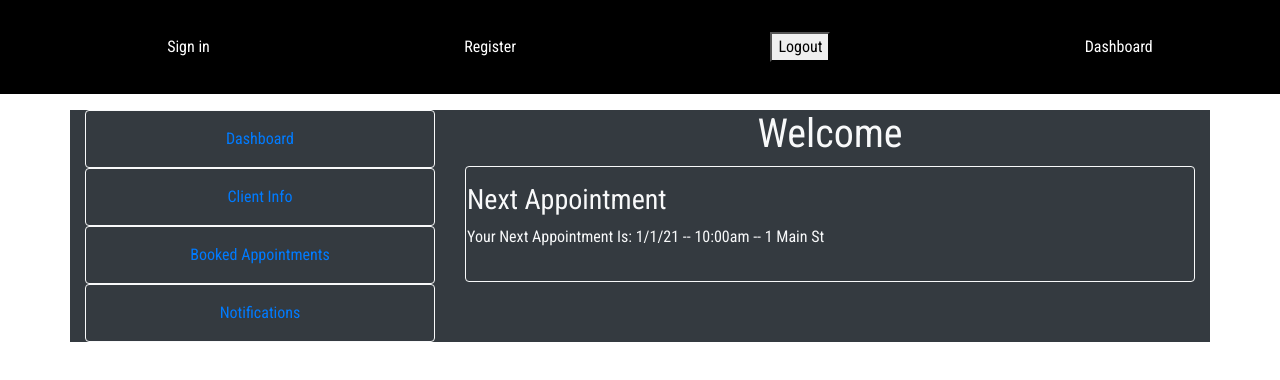
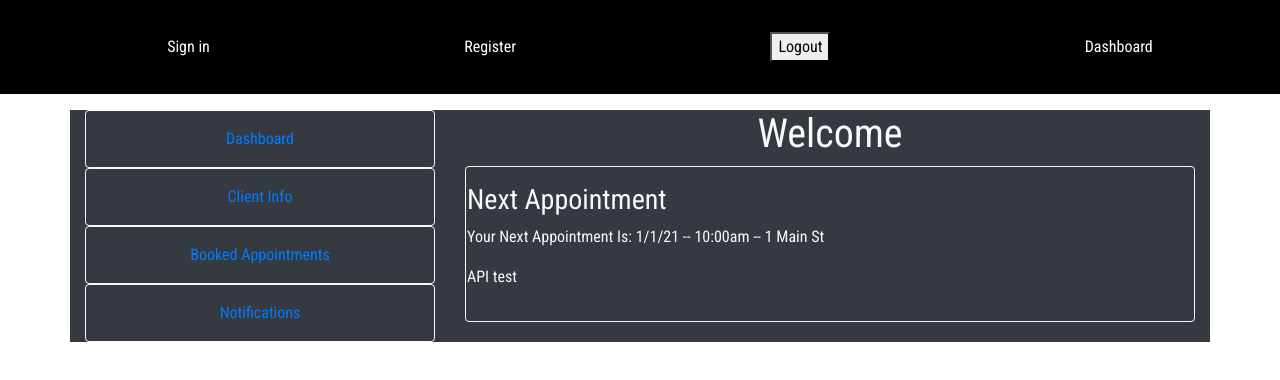
Before and after one commit to ChrisWhite12/clientportal_FE, a React (Create React App) app: page / in a window 1280 px wide. Shown: the top 380 px of the page. Built offline with nearby package versions, Linux system fonts and the light colour scheme; no server answers; a web font is replaced by a local one.

Commit message:
testing api

```diff
--- a/src/components/Dashboard.js
+++ b/src/components/Dashboard.js
@@ -4,6 +4,7 @@ import '../App.css';
 // react-bootstrap components
 import {Container, Row, Col} from 'react-bootstrap';
 import SideNav from "../components/SideNav.js";
+import Test from "../components/api.js"
 
 
 const Dashboard = () => {
@@ -29,6 +30,9 @@ const Dashboard = () => {
                         <Row>
                             <p>Your Next Appointment Is: {dummy_appointment["date"]} -- {dummy_appointment["time"]} -- {dummy_appointment["location"]}</p>
                         </Row>
+                        <Row>
+                            <Test />
+                        </Row>
                     </Container>
                 </Col>
             </Row>
--- a/src/components/api.js
+++ b/src/components/api.js
@@ -3,7 +3,19 @@ import {useGlobalState} from "../config/store"
 
 const Test = () => {
 
-    fetch("https://api.au2.cliniko.com/v1/appointment_types", {
+    // fetch("https://api.au2.cliniko.com/v1/appointment_types", {
+    //     headers: {
+    //     Accept: "application/json",
+    //     Authorization: "Basic TVMwMU1URTNNRFE1TXpBek1ESTFOalE1TXpBdGNUWnVlSFp0YWxKMk56Um9NVmRLYmtkS1VrOWtUSFZ0ZDNZMmQzVXpiRmMtYXUyOg==",
+    //     "User-Agent": "Caity McC (ferguselchancho@gmail.com)"
+    //     }
+    //     }
+    //     )
+    // .then(response => response.json())
+    // .then(data => console.log(data))
+    // }
+
+    fetch("https://cors-anywhere.herokuapp.com/https://api.au2.cliniko.com/v1/appointment_types", {
     headers: {
     Accept: "application/json",
     Authorization: "Basic TVMwMU1URTNNRFE1TXpBek1ESTFOalE1TXpBdGNUWnVlSFp0YWxKMk56Um9NVmRLYmtkS1VrOWtUSFZ0ZDNZMmQzVXpiRmMtYXUyOg==",
@@ -14,6 +26,12 @@ const Test = () => {
     .then(response => response.json())
     .then(data => console.log(data))
 
+    return(
+      <div>
+        <p>API test</p>
+      </div>
+    )
+    }
 export default Test;
 
 //if you want a response in the console copy and paste the code below...you need a proxy url because chrome
```
Also changed, not shown: 1 other file (tests, documents, lock files or other folders). Lines whose indentation alone changed are shown as unchanged.
